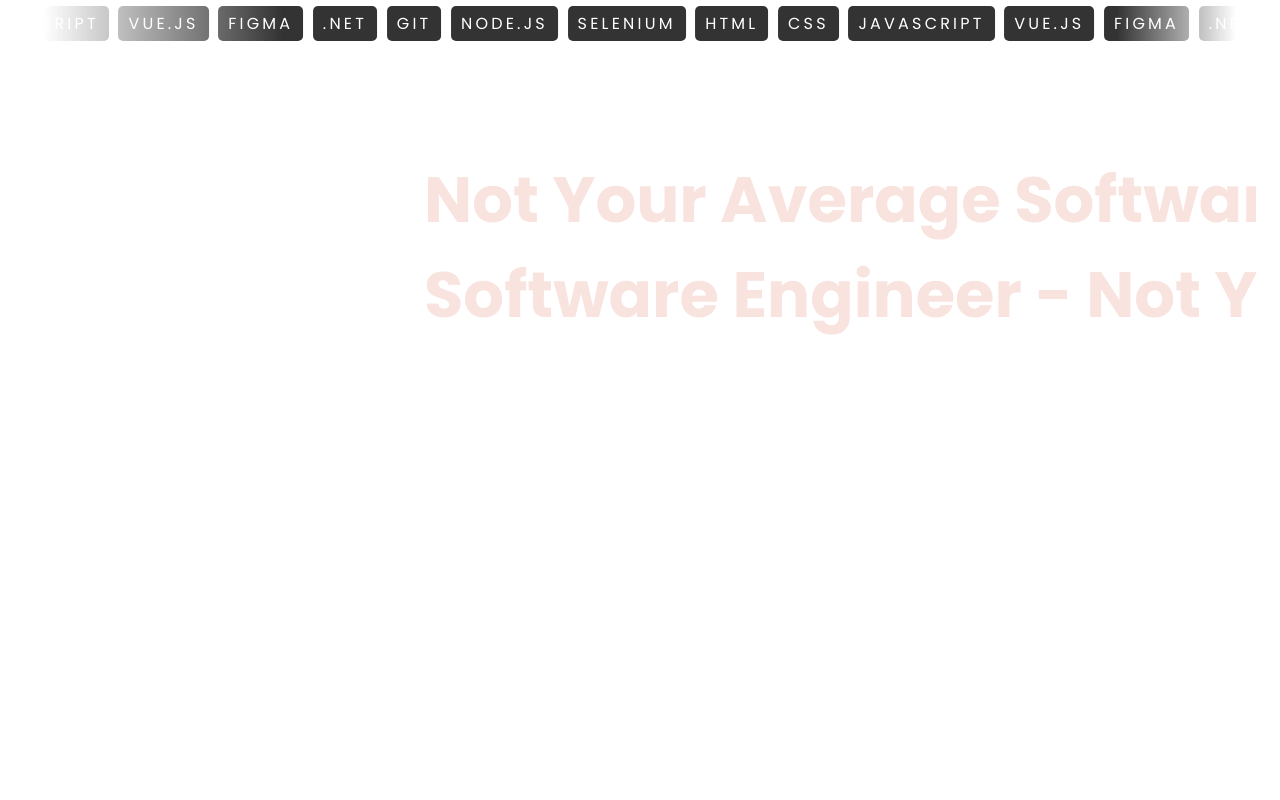
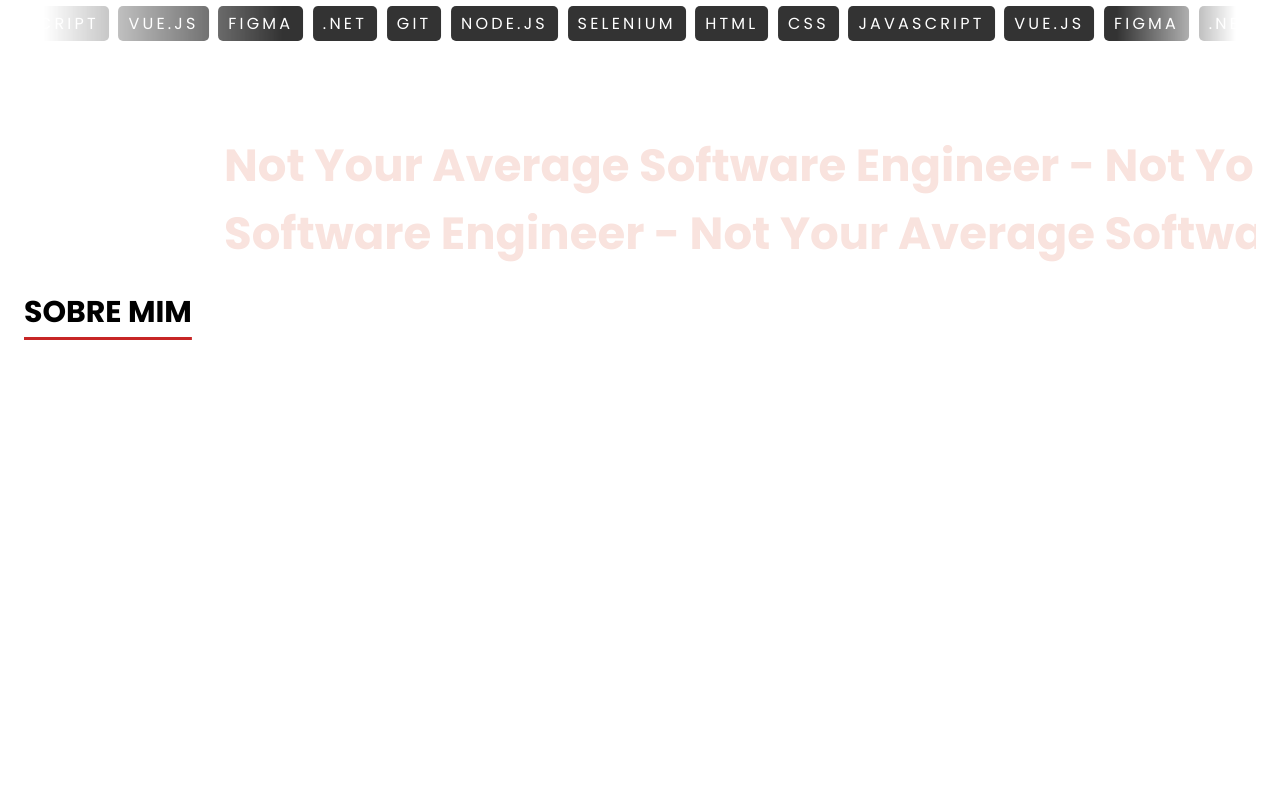
Before and after one commit to LuciusPinhal/portfolio, a Vue app: page / in a window 1280 px wide. Shown: the part 700-1500 px from the top of the page. Built offline with nearby package versions, Linux system fonts and the light colour scheme.

Commit message:
:sparkles: ajusting in about, and resposive

```diff
--- /dev/null
+++ b/src/components/template/About/Component/AboutMe.vue
@@ -0,0 +1,144 @@
+<template>
+    <div class="About">
+      <div class="container-sobre">
+        <div class="textAbout">
+          Sobre Mim
+        </div>
+      </div>
+      <div class="container">
+        <div class="box">
+          <div class="imgBx">
+            <img :src="require('@/img/cat.gif')">
+          </div>
+        </div>
+        <div class="box">
+          <p>
+            Sou um desenvolvedor <b>Full Stack especializado em C# e Vue.js</b>,  Trabalho profissionalmente com <b>.NET desde 2022</b>, com habilidades em prototipagem usando Figma.
+            <br>
+            <br>
+            Tenho experiência no desenvolvimento de sites e e-commerce utilizando<b>C#, Node.js e Vue.js</b>. Testes automatizados com Selenium para garantir a qualidade do código, <b>CI/CD</b> para automatizar o processo de desenvolvimento e <b>Docker</b> para otimizar o desempenho das aplicações.
+            <br>
+            <br>
+            Foco na otimização de processos para melhorar a experiência do cliente e resolver problemas de projeto de forma eficiente, sempre buscando aprimorar o desempenho.
+          </p>
+
+        </div>
+      </div>
+      <TextSonAbout/>
+    </div>
+  </template>
+
+  <script>
+
+  export default {
+    name: 'AnimatedBoxes',
+
+    components: {
+
+    },
+    mounted() {
+      this.addScrollListener();
+    },
+    beforeUnmount() {
+      window.removeEventListener('scroll', this.scrollTrigger);
+    },
+    methods: {
+      addScrollListener() {
+        window.addEventListener('scroll', this.scrollTrigger);
+      },
+      scrollTrigger() {
+        const boxes = document.querySelectorAll('.box');
+        boxes.forEach(box => {
+          if (box.offsetTop < window.scrollY) {
+            box.classList.add('active');
+          } else {
+            box.classList.remove('active');
+          }
+        });
+      }
+    }
+  }
+  </script>
+
+<style scoped>
+.About{
+  height: 100%;
+  width: 100%;
+}
+.textAbout{
+  font-size: 30px;
+  font-weight: bolder;
+  text-transform: uppercase;
+  text-decoration: underline;
+  text-decoration-color: #c72626;
+  text-underline-offset: 15px;
+
+}
+.container{
+  position: relative;
+  top: -67vh;
+  display: grid;
+  grid-template-columns: 1fr 1fr;
+  width: 100%;
+  height: 100%;
+  grid-gap: 30px;
+}
+.container .box{
+  position: relative;
+  top:74vh;
+  width: 100%;
+  height: calc(100% - 40vh);
+  transition: 0.5s;
+  /* background-color: #c7c7c7; */
+
+}
+.container .box:nth-child(2n+1) {
+    transform: translate(-400px,0) scale(0);
+}
+
+.container .box:nth-child(2n+2) {
+    transform: translate(400px, 0) scale(0);
+}
+
+.container .box.active{
+    transform: translate(0,0) scale(1);
+}
+
+.container-sobre{
+    display: grid;
+    grid-template-columns: 1fr;
+    width: 700px;
+    grid-gap: 35px;
+}
+.container-sobre .box {
+    position: relative;
+    /* top: 50vh; */
+    transition: 0.8s;
+    background-color: #fff;
+    border-radius: 10px;
+}
+.box.active{
+  display: flex;
+    align-content: center;
+    flex-wrap: wrap;
+}
+.box p{
+
+  font-size: 2.8vh;
+  border-left: 4px solid #c72626;
+  padding-left: 15px;
+}
+.imgBx{
+  width: 100%;
+  height: 100%;
+}
+
+.imgBx img {
+  width: 100%;
+  height: 100%;
+  object-fit: cover; /* Garante que a imagem se ajuste ao tamanho do pai */
+  object-fit: contain;  /* n corta a img*/
+  display: block;
+}
+
+</style>
--- a/src/components/template/About/Component/ScrollingText.vue
+++ b/src/components/template/About/Component/ScrollingText.vue
@@ -1,8 +1,8 @@
 <template>
     <div class="scrolling-wrapper">
       <div id="scrollText" class="scroll-text">
-        Not Your Average Software Engineer - Not Your Average Software Engineer -  Not Your Average Software Engineer
-        <br>Software Engineer - Not Your Average Software Engineer -  Not Your Average Software Engineer
+        Not Your Average Software Engineer - Not Your Average Software Engineer -  Not Your Average Software Engineer - Not Your Average Software Engineer - Not Your Average Software Engineer - Not Your Average Software Engineer
+        <br>Software Engineer - Not Your Average Software Engineer -  Not Your Average Software Engineer -  Not Your Average Software Engineer - Not Your Average Software Engineer - Not Your Average Software Engineer
       </div>
     </div>
   </template>
@@ -24,7 +24,7 @@
 
         // Move o texto horizontalmente com base na rolagem
         let translateXValue = -((scrollValue * 2) % textWidth);
-        textElement.style.transform = `translateX( ${translateXValue + 400 }px)`;
+        textElement.style.transform = `translateX( ${translateXValue + 200 }px)`;
       }
     }
   }
@@ -33,16 +33,17 @@
   <style scoped>
 
 .scrolling-wrapper {
-    position: relative; /* Permite que a div fique no fluxo normal da página */
-    width: 100%; /* A largura do contêiner */
-    overflow: hidden; /* Oculta o conteúdo que excede a largura do contêiner */
-    white-space: nowrap; /* Impede quebra de linha */
-    margin: 20px 0; /* Adiciona espaço entre os elementos acima e abaixo */
+    position: relative;
+    width: 100%;
+    overflow: hidden;
+    white-space: nowrap;
+
+    height: 158px;
 }
 
 .scroll-text {
     display: inline-block;
-    font-size: 64px; /* Tamanho do texto baseado na largura da viewport */
+    font-size: 45px; /* Tamanho do texto baseado na largura da viewport */
     color: #F9E3DE;
     white-space: nowrap;
     font-weight: bold;
--- a/src/components/template/About/ViewAbout.vue
+++ b/src/components/template/About/ViewAbout.vue
@@ -1,14 +1,14 @@
 <template>
 	<div class="parent">
-		<div class="div1"><ScrollingAnimation/> </div>
-		<div class="div2"> </div>
-		<div class="div3"> </div>
+		<ScrollingAnimation/>
+		<textas/>
 	</div>
 </template>
 
 <script>
 
 import ScrollingAnimation from './Component/ScrollingText.vue';
+import textas from './Component/AboutMe.vue'
 export default {
 	data() {
 		return {
@@ -16,7 +16,8 @@ export default {
 		};
 	},
 	components: {
-		ScrollingAnimation
+		ScrollingAnimation,
+		textas
 	},
 	computed: {
 
@@ -37,22 +38,14 @@ export default {
 </script>
 
 <style scoped>
+
 .parent {
-	width: 100%;
-	height: 100%;
-	display: grid;
-	grid-template-columns: repeat(4, 1fr);
-	grid-template-rows: repeat(5, 1fr);
-	grid-column-gap: 0px;
-	grid-row-gap: 0px;
+    width: 100%;
+    height: 100%;
+    display: flex;
+    flex-wrap: wrap;
+
 }
 
-.div1 { grid-area: 1 / 1 / 3 / 6; }
-.div2 { grid-area: 3 / 1 / 6 / 3; }
-.div3 { grid-area: 3 / 3 / 6 / 5; }
-.div1{
-	margin: 0;
-	overflow-x: hidden; /* Evita rolagem horizontal */
-}
 
 </style>
--- a/src/components/template/Home/Component/TextAnimetion.vue
+++ b/src/components/template/Home/Component/TextAnimetion.vue
@@ -44,7 +44,7 @@ export default {
     justify-content: center;
     align-items: flex-start;
     flex-direction: column;
-    padding: 0px 20px;
+    padding: 6px 20px;
 
 }
 p{
```
Also changed, not shown: src/img/cat.gif (added).
